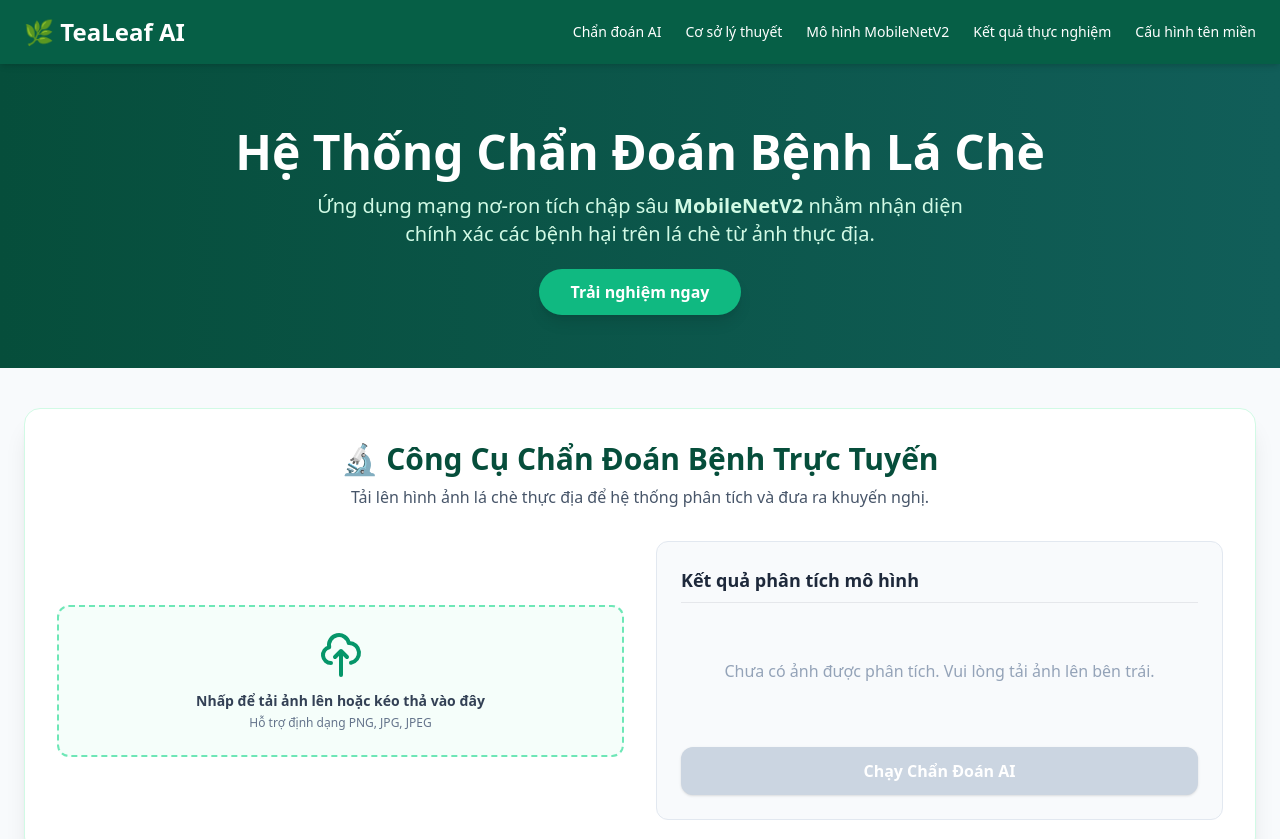
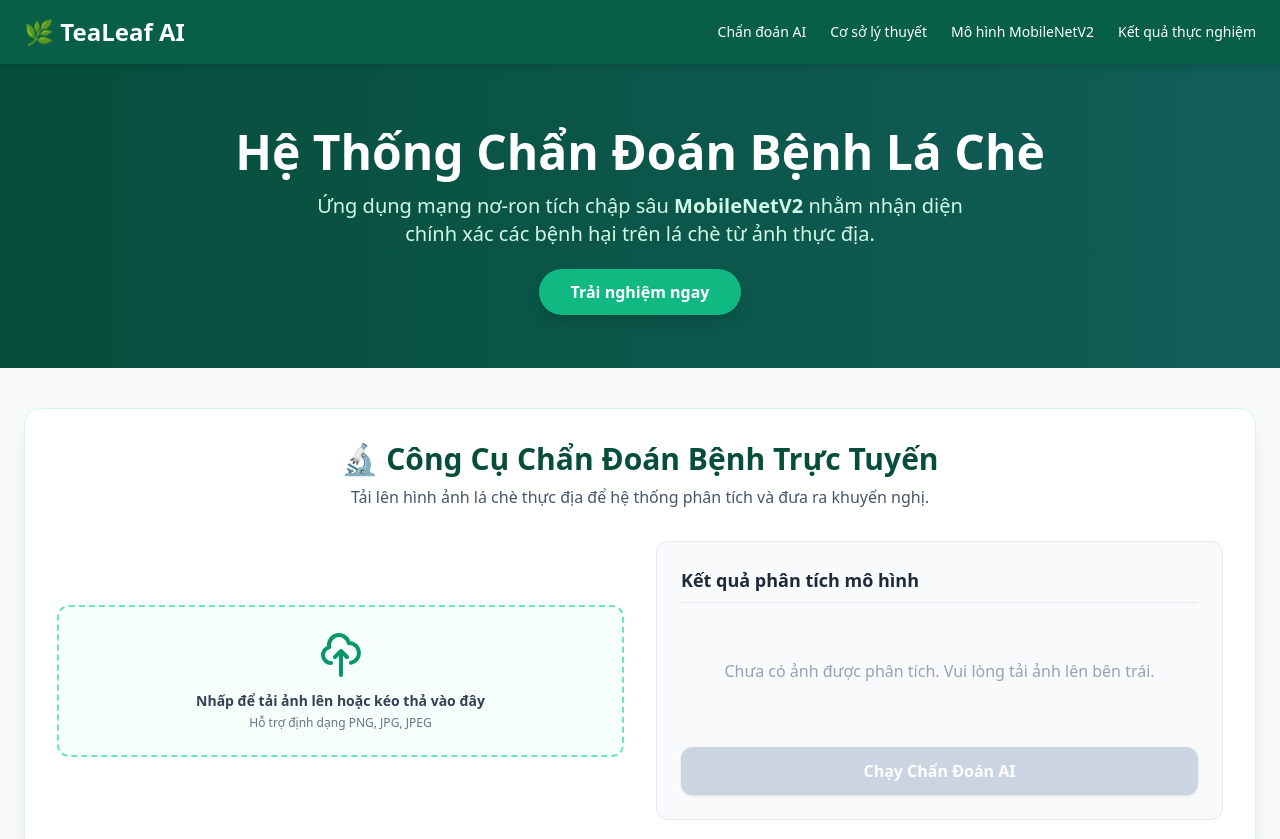
Before and after one commit to khanh1023/tealeaf-ai-web, a plain HTML site: page index.html in a window 1280 px wide. Shown: the top 839 px of the page. Drawn offline with nearby package versions, Linux system fonts and the light colour scheme.

Commit message:
Update index.html

```diff
--- a/index.html
+++ b/index.html
@@ -24,7 +24,7 @@
                 <a href="#theory" class="hover:text-emerald-200 transition">Cơ sở lý thuyết</a>
                 <a href="#model" class="hover:text-emerald-200 transition">Mô hình MobileNetV2</a>
                 <a href="#experiment" class="hover:text-emerald-200 transition">Kết quả thực nghiệm</a>
-                <a href="#domain" class="hover:text-emerald-200 transition">Cấu hình tên miền</a>
+
             </nav>
         </div>
     </header>
```
